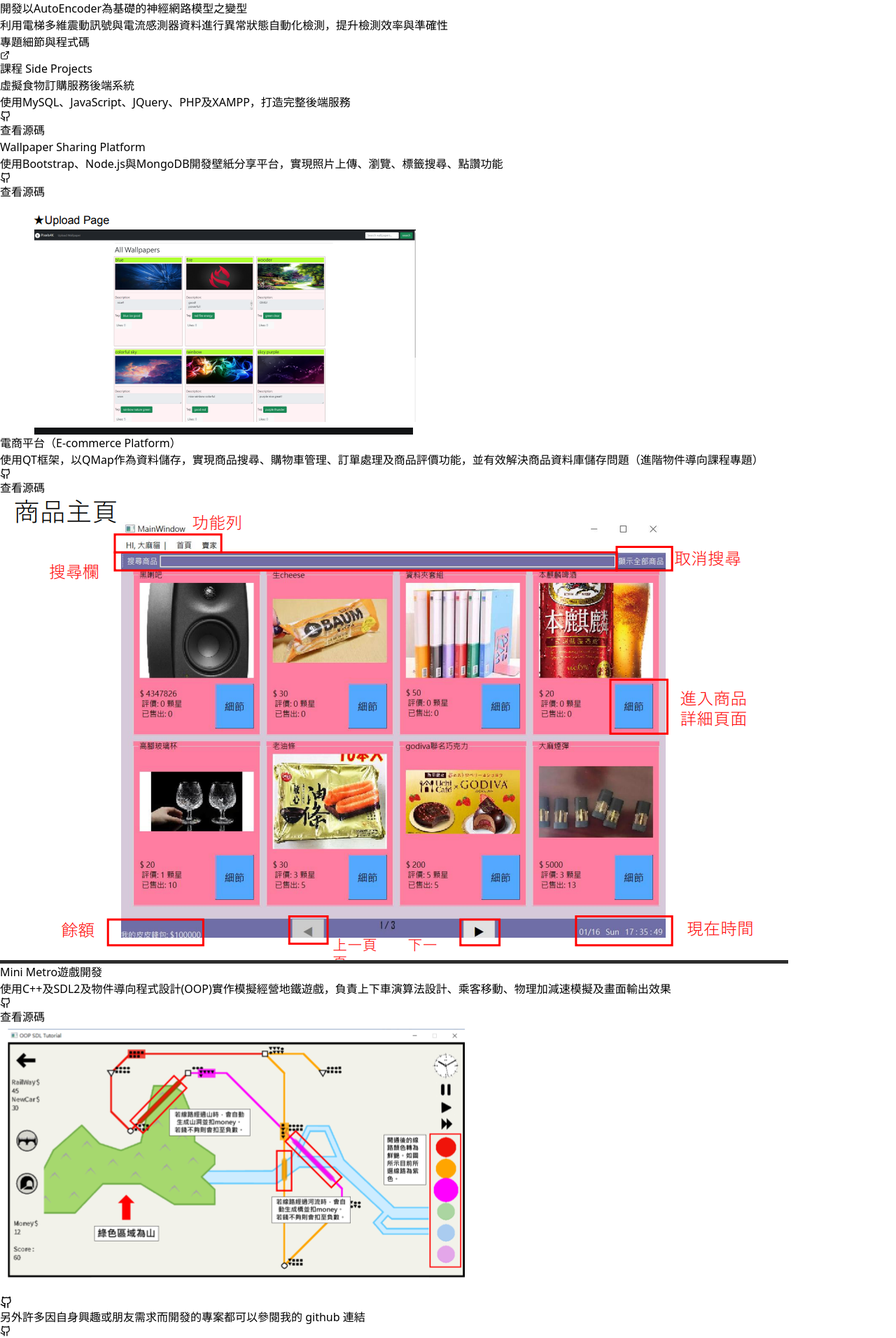
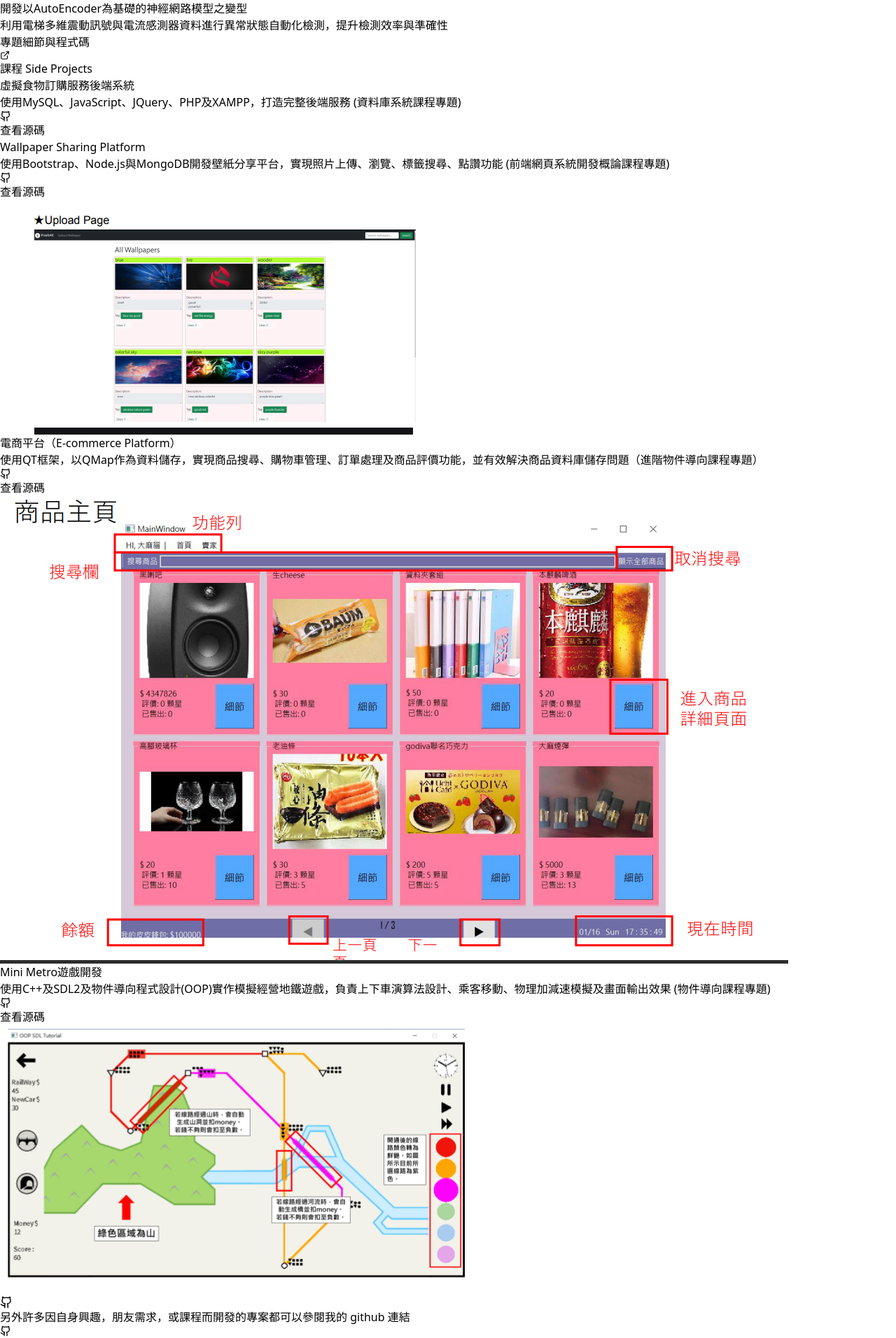
Before and after one commit to egger-meow/Me, a React (Vite) app: page / in a window 1280 px wide. Shown: the part 1300-3212 px from the top of the page at 70% size. Built offline with nearby package versions, Linux system fonts and the light colour scheme.

Commit message:
fix: projects

```diff
--- a/src/data/cvData.js
+++ b/src/data/cvData.js
@@ -81,12 +81,12 @@ export const cvData = {
             subProjects: [
               {
                 name: "虛擬食物訂購服務後端系統",
-                description: "使用MySQL、JavaScript、JQuery、PHP及XAMPP，打造完整後端服務",
+                description: "使用MySQL、JavaScript、JQuery、PHP及XAMPP，打造完整後端服務 (資料庫系統課程專題)",
                 github: "https://github.com/egger-meow/DBproject"
               },
               {
                 name: "Wallpaper Sharing Platform",
-                description: "使用Bootstrap、Node.js與MongoDB開發壁紙分享平台，實現照片上傳、瀏覽、標籤搜尋、點讚功能",
+                description: "使用Bootstrap、Node.js與MongoDB開發壁紙分享平台，實現照片上傳、瀏覽、標籤搜尋、點讚功能 (前端網頁系統開發概論課程專題)",
                 image: "/Me/imgs/wallpaper.png",
                 github: "https://github.com/egger-meow/Wallpaper_Project"
               },
@@ -94,16 +94,16 @@ export const cvData = {
                 name: "電商平台（E-commerce Platform）",
                 description: "使用QT框架，以QMap作為資料儲存，實現商品搜尋、購物車管理、訂單處理及商品評價功能，並有效解決商品資料庫儲存問題（進階物件導向課程專題）",
                 image: "/Me/imgs/QT.png",
-                github: "https://github.com/egger-meow?tab=repositories"
+                github: "https://github.com/egger-meow/SHOPEE_QT"
               },
               {
                 name: "Mini Metro遊戲開發",
-                description: "使用C++及SDL2及物件導向程式設計(OOP)實作模擬經營地鐵遊戲，負責上下車演算法設計、乘客移動、物理加減速模擬及畫面輸出效果",
+                description: "使用C++及SDL2及物件導向程式設計(OOP)實作模擬經營地鐵遊戲，負責上下車演算法設計、乘客移動、物理加減速模擬及畫面輸出效果 (物件導向課程專題)",
                 image: "/Me/imgs/minimetro.png",
-                github: "https://view.officeapps.live.com/op/view.aspx?src=https%3A%2F%2Ffile.notion.so%2Ff%2Ff%2F4d1d5705-9ce3-4350-82ed-c1b50f1cd96b%2Fff21d4f7-a327-439a-9fe7-b0df5e4fcd4b%2F109511100_%25E6%25A2%2581%25E6%25B5%25A9%25E5%2593%25B2_109511226_%25E6%25B9%25AF%25E7%259D%25BF%25E5%25BB%25B7_109700046_%25E4%25BE%25AF%25E5%259D%2587%25E9%25A0%25B2_Mini_Metro.docx%3Ftable%3Dblock%26id%3Da737f35f-d374-4a35-8061-c3bf0dfbbd81%26spaceId%3D4d1d5705-9ce3-4350-82ed-c1b50f1cd96b%26expirationTimestamp%3D1757721600000%26signature%3DX9S_i_E0ESQsOU1dNMjPJF5fqoaB0XT-cjy9DvOkhvA%26downloadName%3D109511100_%25E6%25A2%2581%25E6%25B5%25A9%25E5%2593%25B2_109511226_%25E6%25B9%25AF%25E7%259D%25BF%25E5%25BB%25B7_109700046_%25E4%25BE%25AF%25E5%259D%2587%25E9%25A0%25B2_Mini_Metro.docx&wdOrigin=BROWSELINK"
+                github: "https://docs.google.com/document/d/1Rya2Sh9H7-ad1qCRE5G3tJQL3_yUr4lzfzfxyyvYU2c/edit?usp=sharing"
               }
             ],
-            note: "另外許多因自身興趣或朋友需求而開發的專案都可以參閱我的 github 連結",
+            note: "另外許多因自身興趣，朋友需求，或課程而開發的專案都可以參閱我的 github 連結",
             github: "https://github.com/egger-meow?tab=repositories"
           }
         ]
@@ -230,23 +230,26 @@ achievements: [
 subProjects: [
               {
                 name: "Virtual Food Ordering Service Backend System",
-                description: "Built complete backend service using MySQL, JavaScript, jQuery, PHP, and XAMPP"
+                description: "Built complete backend service using MySQL, JavaScript, jQuery, PHP, and XAMPP (Database System course project)",
+                github: "https://github.com/egger-meow/DBproject.git"
               },
               {
                 name: "Wallpaper Sharing Platform",
-                description: "Developed wallpaper sharing platform using Bootstrap, Node.js, and MongoDB, implementing photo upload, browsing, tag search, and like features",
-                image: "/Me/imgs/wallpaper.png"
+                description: "Developed wallpaper sharing platform using Bootstrap, Node.js, and MongoDB, implementing photo upload, browsing, tag search, and like features (Front-end Web System Development course project)",
+                image: "/Me/imgs/wallpaper.png",
+                github: "https://github.com/egger-meow/Wallpaper_Project.git"
               },
               {
                 name: "E-commerce Platform",
                 description: "Used QT framework with QMap for data storage, implemented product search, cart management, order processing, and product reviews (Advanced OOP course project)",
-                image: "/Me/imgs/QT.png"
+                image: "/Me/imgs/QT.png",
+                github: "https://github.com/egger-meow/SHOPEE_QT.git"
               },
               {
                 name: "Mini Metro Game Development",
-                description: "Implemented subway management simulation game using C++ and SDL2 with OOP, responsible for boarding/alighting algorithms, passenger movement, physics acceleration/deceleration simulation, and visual output",
+                description: "Implemented subway management simulation game using C++ and SDL2 with OOP, responsible for boarding/alighting algorithms, passenger movement, physics acceleration/deceleration simulation, and visual output (OOP course project)",
                 image: "/Me/imgs/minimetro.png",
-                link: "https://view.officeapps.live.com/op/view.aspx?src=https%3A%2F%2Ffile.notion.so%2Ff%2Ff%2F4d1d5705-9ce3-4350-82ed-c1b50f1cd96b%2Fff21d4f7-a327-439a-9fe7-b0df5e4fcd4b%2F109511100_%25E6%25A2%2581%25E6%25B5%25A9%25E5%2593%25B2_109511226_%25E6%25B9%25AF%25E7%259D%25BF%25E5%25BB%25B7_109700046_%25E4%25BE%25AF%25E5%259D%2587%25E9%25A0%25B2_Mini_Metro.docx%3Ftable%3Dblock%26id%3Da737f35f-d374-4a35-8061-c3bf0dfbbd81%26spaceId%3D4d1d5705-9ce3-4350-82ed-c1b50f1cd96b%26expirationTimestamp%3D1757721600000%26signature%3DX9S_i_E0ESQsOU1dNMjPJF5fqoaB0XT-cjy9DvOkhvA%26downloadName%3D109511100_%25E6%25A2%2581%25E6%25B5%25A9%25E5%2593%25B2_109511226_%25E6%25B9%25AF%25E7%259D%25BF%25E5%25BB%25B7_109700046_%25E4%25BE%25AF%25E5%259D%2587%25E9%25A0%25B2_Mini_Metro.docx&wdOrigin=BROWSELINK"
+                github: "https://docs.google.com/document/d/1Rya2Sh9H7-ad1qCRE5G3tJQL3_yUr4lzfzfxyyvYU2c/edit?usp=sharing"
               }
             ],
             note: "Many other projects developed out of personal interest or friends' needs can be found on my GitHub",
```
